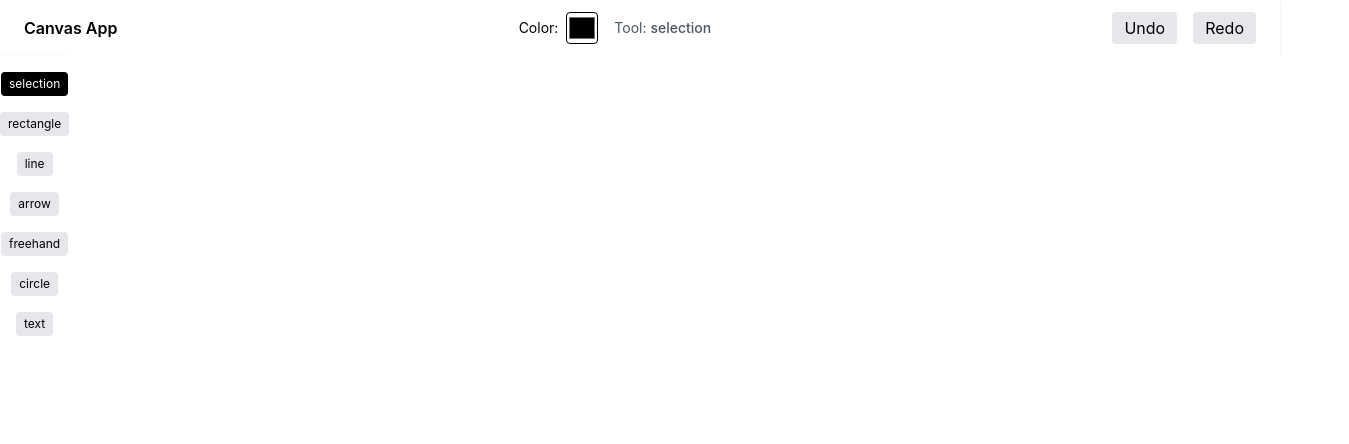
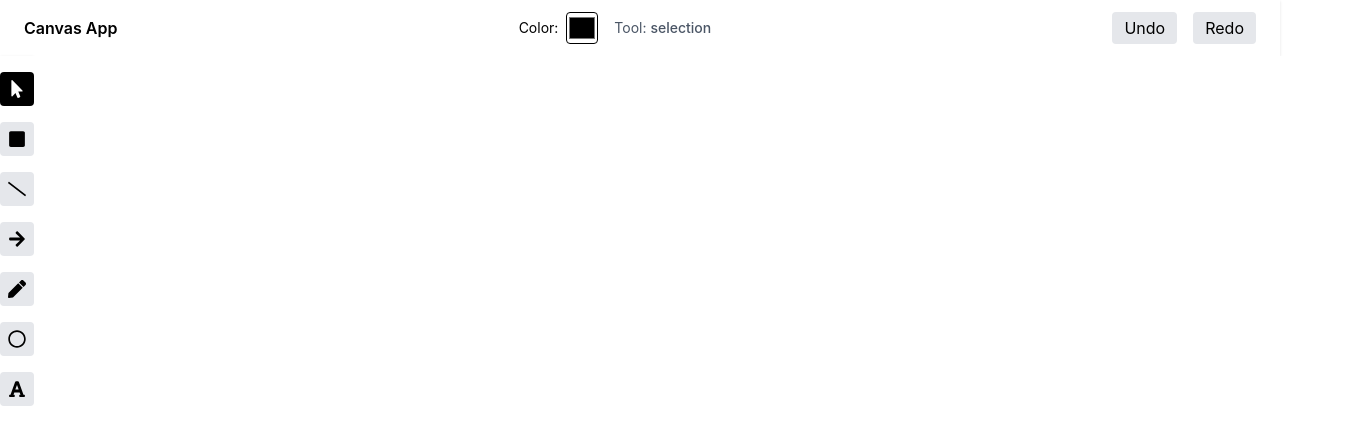
Before and after one commit to avaneexh/Kanvas.io, a React (Vite) app in the folder client/: page / in a window 1280 px wide. Shown: the top 444 px of the page, 1349 px wide, since content can reach past the window. Built offline with nearby package versions, Linux system fonts and the light colour scheme.

Commit message:
feat: Add react-icons for toolbar tool representation and enhance button functionality with tooltips

```diff
--- a/client/package.json
+++ b/client/package.json
@@ -17,6 +17,7 @@
     "nanoid": "^5.1.7",
     "react": "^19.2.4",
     "react-dom": "^19.2.4",
+    "react-icons": "^5.6.0",
     "roughjs": "^4.6.6",
     "socket.io-client": "^4.8.3",
     "tailwindcss": "^4.2.2",
--- a/client/src/components/Toolbar.jsx
+++ b/client/src/components/Toolbar.jsx
@@ -1,23 +1,46 @@
 import { useCanvasStore } from "../store/canvasStore";
+import {
+  FaMousePointer,
+  FaSquare,
+  FaSlash,
+  FaArrowRight,
+  FaPen,
+  FaRegCircle,
+  FaFont,
+} from "react-icons/fa";
 
 export default function Toolbar() {
   const tool = useCanvasStore((s) => s.tool);
   const setTool = useCanvasStore((s) => s.setTool);
 
-  const tools = ["selection", "rectangle", "line", "arrow", "freehand", "circle", "text"];
+  const tools = [
+    { name: "selection", icon: <FaMousePointer /> },
+    { name: "rectangle", icon: <FaSquare /> },
+    { name: "line", icon: <FaSlash /> },
+    { name: "arrow", icon: <FaArrowRight /> },
+    { name: "freehand", icon: <FaPen /> },
+    { name: "circle", icon: <FaRegCircle /> },
+    { name: "text", icon: <FaFont /> },
+  ];
 
   return (
     <div className="w-20 bg-white shadow flex flex-col items-center py-4 gap-4">
       {tools.map((t) => (
-        <button
-          key={t}
-          onClick={() => setTool(t)}
-          className={`px-2 py-1 text-xs rounded ${
-            tool === t ? "bg-black text-white" : "bg-gray-200"
-          }`}
-        >
-          {t}
-        </button>
+        <div key={t.name} className="relative group">
+          <button
+            onClick={() => setTool(t.name)}
+            className={`p-2 rounded text-lg ${
+              tool === t.name ? "bg-black text-white" : "bg-gray-200"
+            }`}
+          >
+            {t.icon}
+          </button>
+
+          {/* Tooltip */}
+          <span className="absolute left-12 top-1/2 -translate-y-1/2 whitespace-nowrap bg-black text-white text-xs px-2 py-1 rounded opacity-0 group-hover:opacity-100 transition">
+            {t.name}
+          </span>
+        </div>
       ))}
     </div>
   );
```
Also changed, not shown: 1 other file (tests, documents, lock files or other folders).
